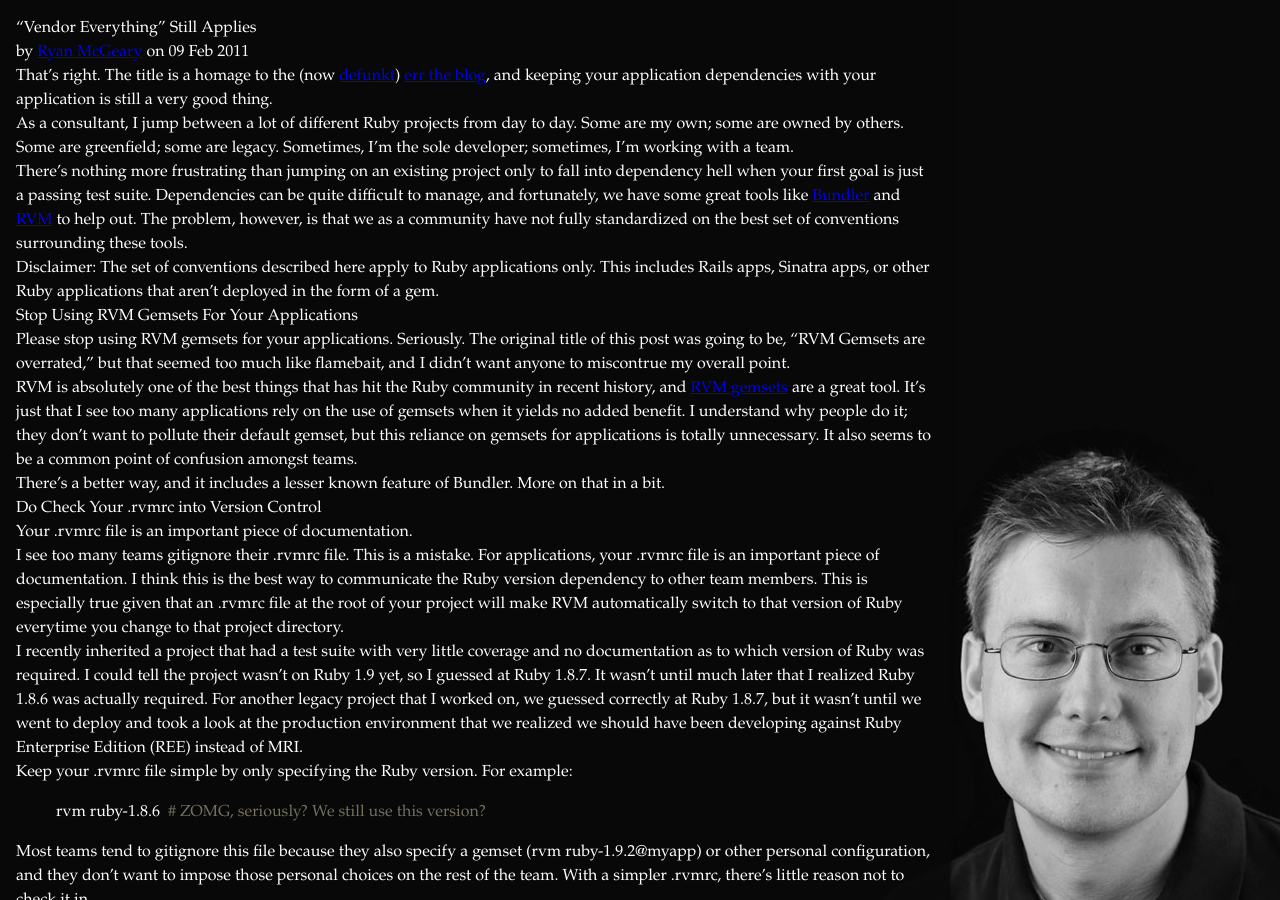
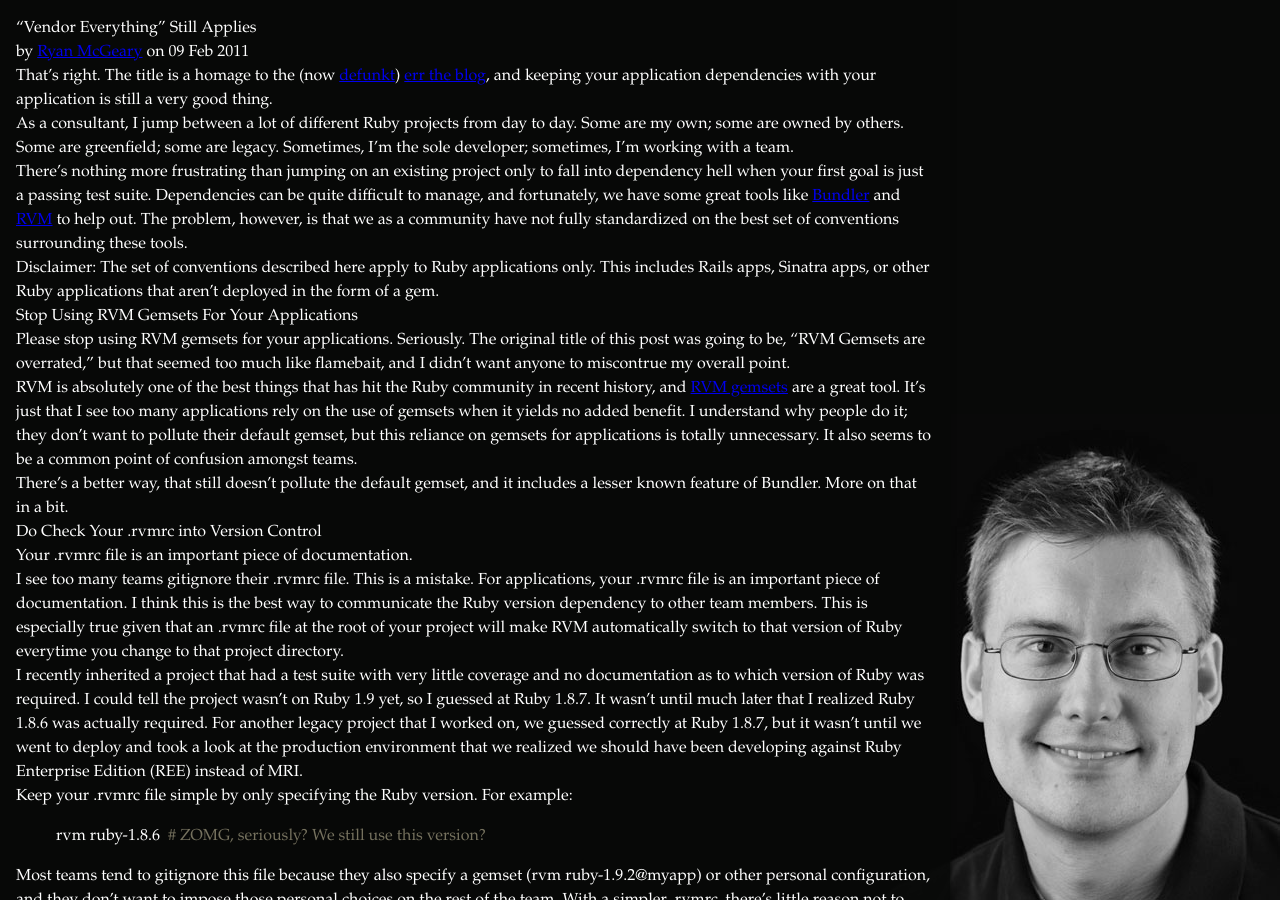
Before and after one commit to rmm5t/ryan.mcgeary.org, a Jekyll site: the page built from _posts/2011-02-09-vendor-everything-still-applies.md, in a window 1280 px wide and 900 px high. Built offline with Jekyll 4.4.1, drawn with Linux system fonts in a browser that asks for light colours; nearby versions of some CDN libraries; comment, search, counter and statistics services are not loaded.

Commit message:
Added clarification

```diff
--- a/_posts/2011-02-09-vendor-everything-still-applies.md
+++ b/_posts/2011-02-09-vendor-everything-still-applies.md
@@ -39,8 +39,8 @@
 applications is totally unnecessary.  It also seems to be a common point of
 confusion amongst teams.
 
-There's a better way, and it includes a lesser known feature of Bundler.  More
-on that in a bit.
+There's a better way, that still doesn't pollute the default gemset, and it
+includes a lesser known feature of Bundler.  More on that in a bit.
 
 ## Do Check Your `.rvmrc` into Version Control
 
```
